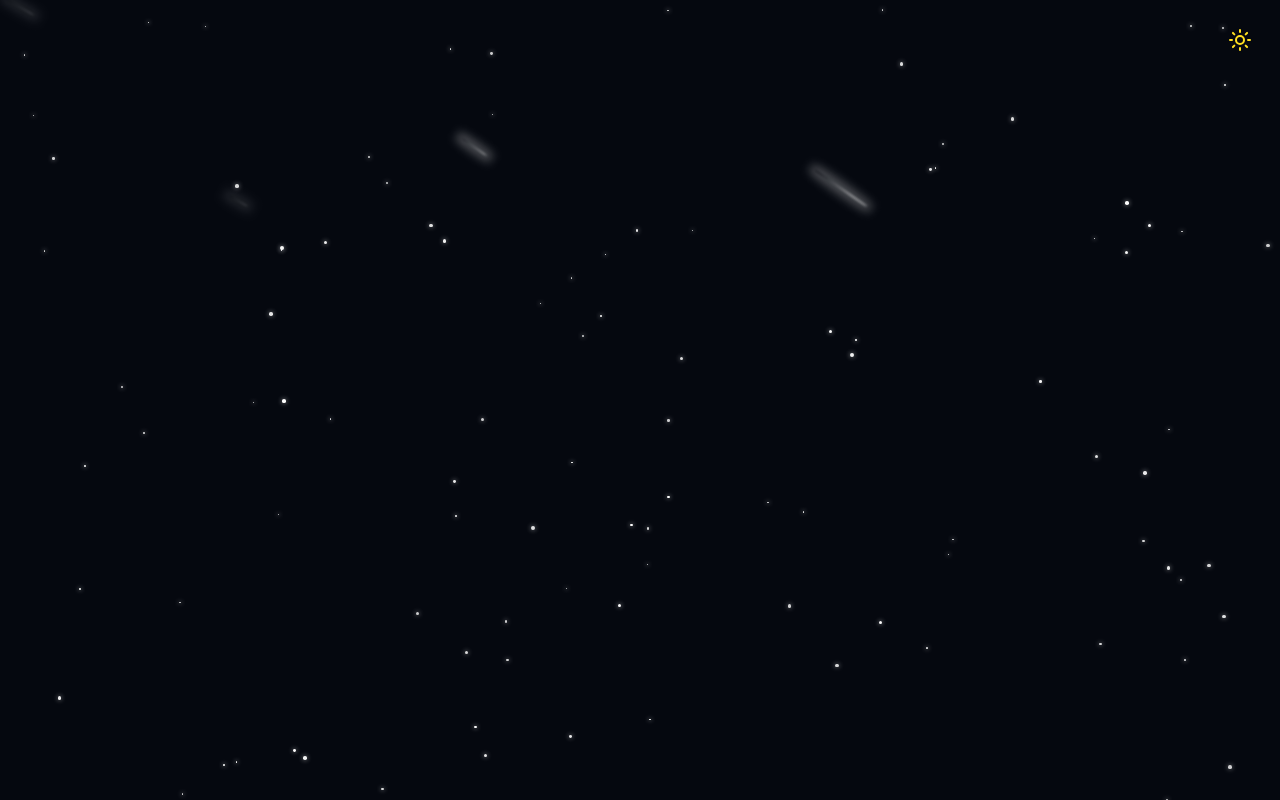
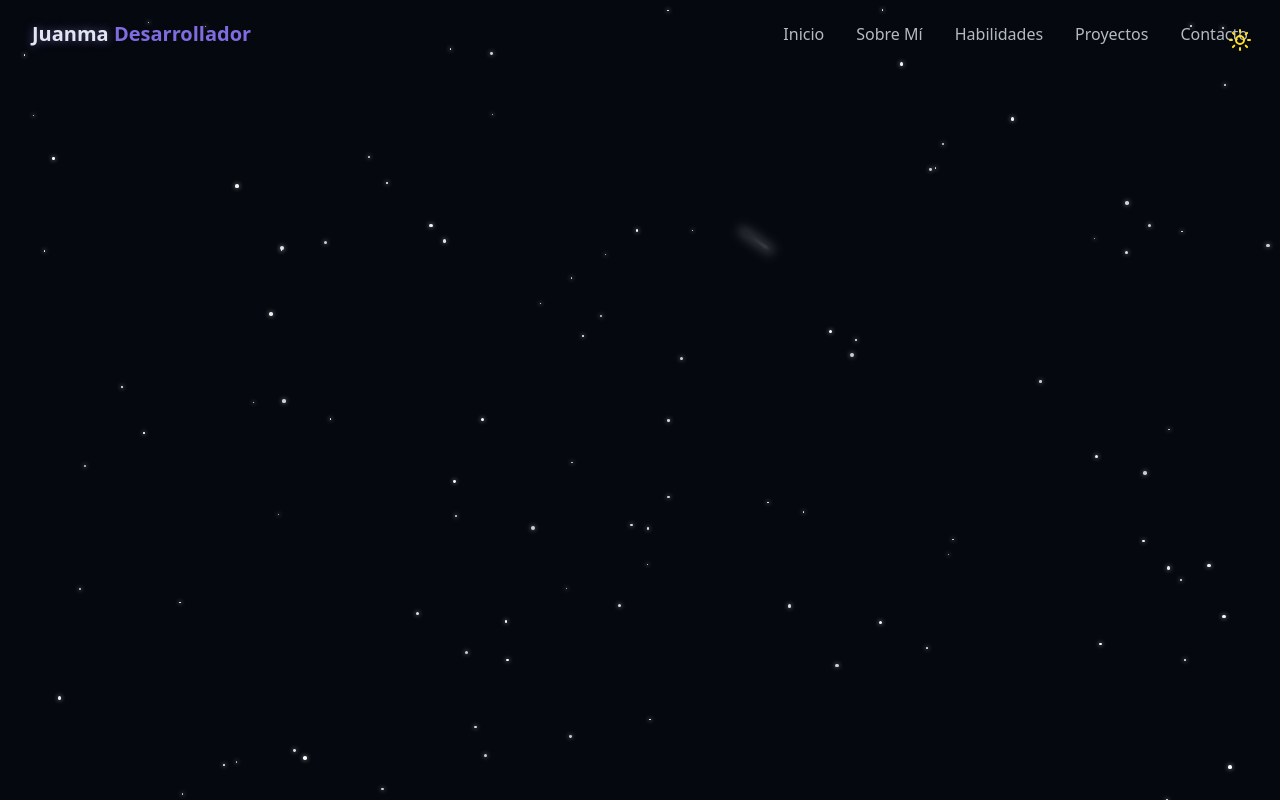
Before and after one commit to DeusNoctifer/Portafolio-React-Tailwind, a React (Vite) app: page / in a window 1280 px wide. Built offline with nearby package versions, Linux system fonts and the light colour scheme.

Commit message:
Cambios en el backgrund y añadiendo navbar

```diff
--- /dev/null
+++ b/src/components/Navbar.jsx
@@ -0,0 +1,91 @@
+import { cn } from "@/lib/utils";
+import { Menu, X } from "lucide-react";
+import { useEffect, useState } from "react";
+
+const navItems = [
+  { name: "Inicio", href: "#inicio" },
+  { name: "Sobre Mí", href: "#about" },
+  { name: "Habilidades", href: "#skills" },
+  { name: "Proyectos", href: "#proyectos" },
+  { name: "Contacto", href: "#contacto" },
+];
+
+export const Navbar = () => {
+  const [isScrolled, setIsScrolled] = useState(false);
+  const [isMenuOpen, setIsMenuOpen] = useState(false);
+
+  useEffect(() => {
+    const handleScroll = () => {
+      setIsScrolled(window.screenY > 10);
+    };
+
+    window.addEventListener("scroll", handleScroll);
+    return () => window.removeEventListener("scroll", handleScroll);
+  }, []);
+  return (
+    <nav
+      className={cn(
+        "fixed w-full z-40 transition-all duration-300",
+        isScrolled ? "py-3 bg-background/80 backdrop-blur-md shadow-xs" : "py-5"
+      )}
+    >
+      <div className="container flex items-center justify-between">
+        <a
+          className="text-xl font-bold text-primary flex items-center"
+          href="#inicio"
+        >
+          <span className="relative z-10">
+            <span className="text-glow text-foreground"> Juanma </span>{" "}
+                Desarrollador
+          </span>
+        </a>
+
+        {/* desktop nav */}
+        <div className="hidden md:flex space-x-8">
+          {navItems.map((item, key) => (
+            <a
+              key={key}
+              href={item.href}
+              className="text-foreground/80 hover:text-primary transition-colors duration-300"
+            >
+              {item.name}
+            </a>
+          ))}
+        </div>
+
+        {/* mobile nav */}
+
+        <button
+          onClick={() => setIsMenuOpen((prev) => !prev)}
+          className="md:hidden p-2 text-foreground z-50"
+          aria-label={isMenuOpen ? "Close Menu" : "Open Menu"}
+        >
+          {isMenuOpen ? <X size={24} /> : <Menu size={24} />}{" "}
+        </button>
+
+        <div
+          className={cn(
+            "fixed inset-0 bg-background/95 backdroup-blur-md z-40 flex flex-col items-center justify-center",
+            "transition-all duration-300 md:hidden",
+            isMenuOpen
+              ? "opacity-100 pointer-events-auto"
+              : "opacity-0 pointer-events-none"
+          )}
+        >
+          <div className="flex flex-col space-y-8 text-xl">
+            {navItems.map((item, key) => (
+              <a
+                key={key}
+                href={item.href}
+                className="text-foreground/80 hover:text-primary transition-colors duration-300"
+                onClick={() => setIsMenuOpen(false)}
+              >
+                {item.name}
+              </a>
+            ))}
+          </div>
+        </div>
+      </div>
+    </nav>
+  );
+};
--- a/src/components/StarBackground.jsx
+++ b/src/components/StarBackground.jsx
@@ -1,12 +1,18 @@
-import { useEffect, useState } from "react";
+import { useEffect, useState, useRef } from "react";
 
 export const StarBackground = () => {
   const [stars, setStars] = useState([]);
   const [meteors, setMeteors] = useState([]);
+  const meteorInterval = useRef(null);
 
   useEffect(() => {
     generateStars();
     generateMeteors();
+
+    // Intervalo para regenerar meteoros cada 15 segundos
+    meteorInterval.current = setInterval(() => {
+      generateMeteors();
+    }, 15000);
 
     const handleResize = () => {
       generateStars();
@@ -14,7 +20,10 @@
 
     window.addEventListener("resize", handleResize);
 
-    return () => window.removeEventListener("resize", handleResize);
+    return () => {
+      window.removeEventListener("resize", handleResize);
+      clearInterval(meteorInterval.current);
+    };
   }, []);
 
   const generateStars = () => {
@@ -39,19 +48,19 @@
   };
 
   const generateMeteors = () => {
-    const numberOfMeteors = 4; // Volvemos a 4 meteoros
+    const numberOfMeteors = 4;
     const newMeteors = [];
 
     for (let i = 0; i < numberOfMeteors; i++) {
       newMeteors.push({
-        id: i,
-        size: Math.random() * 1.5 + 0.5, // Tamaño un poco más grande
+        id: Date.now() + i, // ID único basado en timestamp
+        size: Math.random() * 1.5 + 0.5,
         x: Math.random() * 100,
         y: Math.random() * 30,
-        delay: Math.random() * 10, // Delay más corto
-        animationDuration: Math.random() * 3 + 2, // Animación más rápida
-        opacity: Math.random() * 0.5 + 0.3, // Más visibles
-        angle: 215 + (Math.random() * 10 - 5), // Ángulo más consistente
+        delay: Math.random() * 10,
+        animationDuration: Math.random() * 3 + 2,
+        opacity: Math.random() * 0.5 + 0.3,
+        angle: 215 + (Math.random() * 10 - 5),
       });
     }
 
@@ -84,9 +93,10 @@
             height: meteor.size + "px",
             left: meteor.x + "%",
             top: meteor.y + "%",
-            opacity: meteor.opacity,
+            opacity: 0,
             transform: `rotate(${meteor.angle}deg)`,
-            animation: `meteor ${meteor.animationDuration}s linear ${meteor.delay}s infinite`,
+            animation: `meteor ${meteor.animationDuration}s linear ${meteor.delay}s`,
+            "--meteor-opacity": meteor.opacity,
           }}
         />
       ))}
--- a/src/index.css
+++ b/src/index.css
@@ -164,10 +164,13 @@
 @keyframes meteor {
   0% {
     transform: rotate(215deg) translateX(0) translateY(0);
-    opacity: 1;
+    opacity: 0;
+  }
+  1% {
+    opacity: var(--meteor-opacity);
   }
   70% {
-    opacity: 1;
+    opacity: var(--meteor-opacity);
   }
   100% {
     transform: rotate(215deg) translateX(-1000px) translateY(300px);
--- a/src/pages/Home.jsx
+++ b/src/pages/Home.jsx
@@ -1,5 +1,6 @@
 import { StarBackground } from "@/components/StarBackground";
 import { ThemeToggle } from "@/components/ThemeToggle";
+import { Navbar } from "../components/Navbar";
 
 export const Home = () => {
     return (
@@ -11,6 +12,8 @@
             <StarBackground />
 
             {/* NavBar */}
+            <Navbar />
+
             {/* Main Content */}
             {/* Footer */}
         </div>
```
